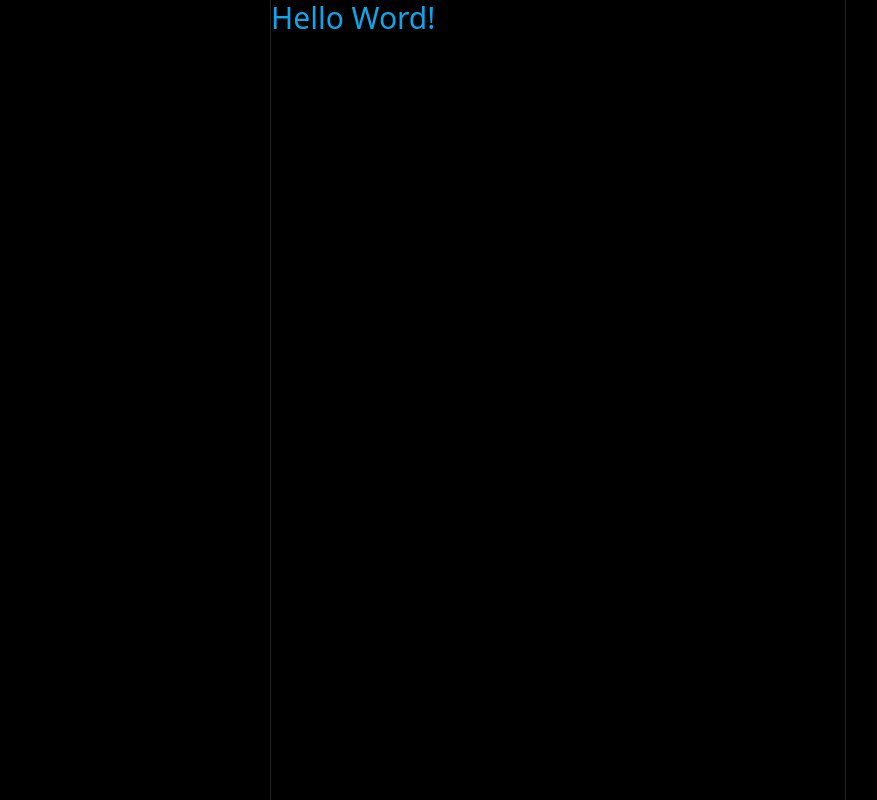
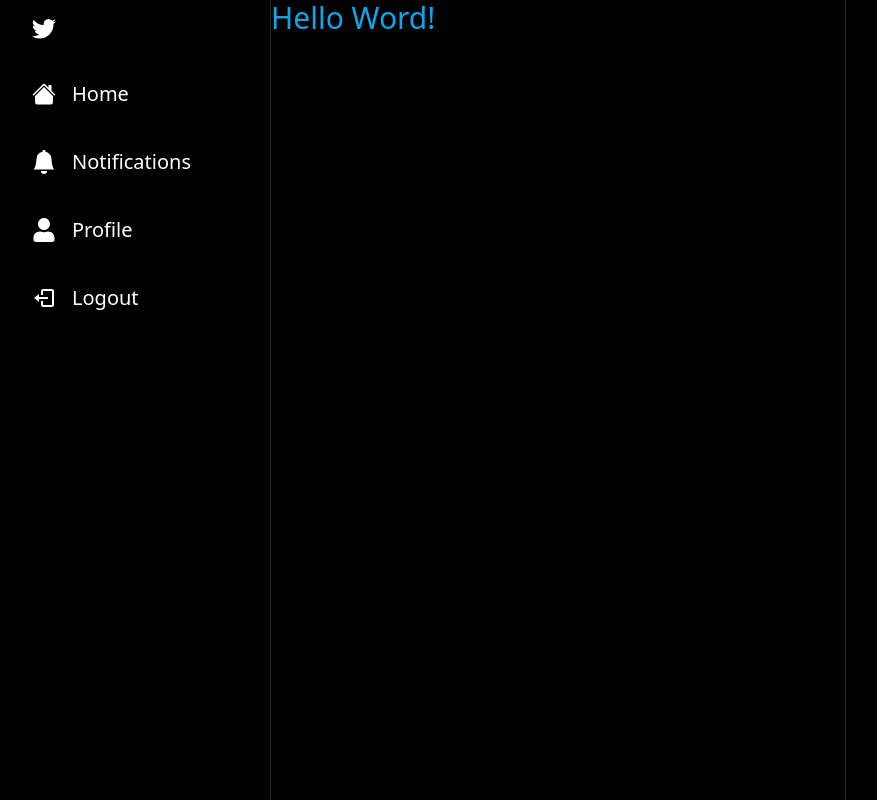
Before and after one commit to diegosales30/twitter-nextjs, a Next.js app: page / in a window 1280 px wide. Shown: the whole page, without its empty margins (82-959 px from the left). Built offline with nearby package versions, Linux system fonts and the light colour scheme.

Commit message:
add icons no sidebar

```diff
--- a/components/layout/Sidebar.tsx
+++ b/components/layout/Sidebar.tsx
@@ -1,11 +1,49 @@
 //sfc
 
+import { BsHouseFill, BsBellFill } from "react-icons/bs";
+import { FaUser } from "react-icons/fa";
+import {BiLogOut} from "react-icons/bi"
+
+import SidebarItem from "./SidebarItem";
+
+import SidebarLogo from "./SidebarLogo";
+
 const Sidebar = () => {
-    return (
-        <div>
-
+  const items = [
+    {
+      label: "Home",
+      href: "/",
+      icon: BsHouseFill,
+    },
+    {
+      label: "Notifications",
+      href: "/notifications",
+      icon: BsBellFill,
+    },
+    {
+      label: "Profile",
+      href: "/users/123",
+      icon: FaUser,
+    },
+  ];
+  return (
+    <div className="col-span-1 h-full pr-4 md:pr-6">
+      <div className="flex flex-col items-end">
+        <div className="space-y-2 lg:w-[230px]">
+          <SidebarLogo />
+          {items.map((item) => (
+            <SidebarItem
+              key={item.href}
+              href={item.href}
+              label={item.label}
+              icon={item.icon}
+            />
+          ))}
+          <SidebarItem onClick={() => {}} icon={BiLogOut} label="Logout"/>
         </div>
-     );
-}
+      </div>
+    </div>
+  );
+};
 
 export default Sidebar;
--- /dev/null
+++ b/components/layout/SidebarItem.tsx
@@ -0,0 +1,60 @@
+import { IconType } from "react-icons";
+
+interface SidebarItemProps {
+  label: string;
+  href?: string;
+  icon: IconType;
+  onClick?: () => void;
+}
+
+const SidebarItem: React.FC<SidebarItemProps> = ({
+  label,
+  href,
+  icon: Icon,
+  onClick,
+}) => {
+  return (
+    <div className="flex flex-row items-center">
+      <div
+        className="
+            relative
+            rounded-full
+            h-14
+            w-14
+            flex
+            items-center
+            justify-center
+            p-4
+            hover:bg-slate-300
+            hover:bg-opacity-10
+            cursor-pointer
+            lg:hidden
+            "
+      >
+        <Icon size={28} color="white" />
+      </div>
+      <div className="
+        relative
+        hidden
+        lg:flex
+        items-center
+        gap-4
+        p-4
+        rounded-full
+        hover:bg-slate-300
+        hover:bg-opacity-10
+        cursor-pointer
+
+      ">
+        <Icon size={24} color="white"/>
+        <p className="
+        hidden lg:block text-white text-xl
+        ">
+            {label}
+        </p>
+      </div>
+    </div>
+  );
+};
+
+export default SidebarItem;
--- /dev/null
+++ b/components/layout/SidebarLogo.tsx
@@ -0,0 +1,29 @@
+import { useRouter } from "next/router";
+import { BsTwitter } from "react-icons/bs";
+
+const SidebarLogo = () => {
+  const router = useRouter();
+
+  return (
+    <div
+      onClick={() => router.push("/")}
+      className="
+          rounded-full
+          h-14
+          w-14
+          p-4
+          flex
+          items-center
+          justify-center
+          hover:bg-blue-300
+          hover:bg-opacity-10
+          cursor-pointer
+          transition
+        "
+    >
+      <BsTwitter size={28} color="white" />
+    </div>
+  );
+};
+
+export default SidebarLogo;
```
